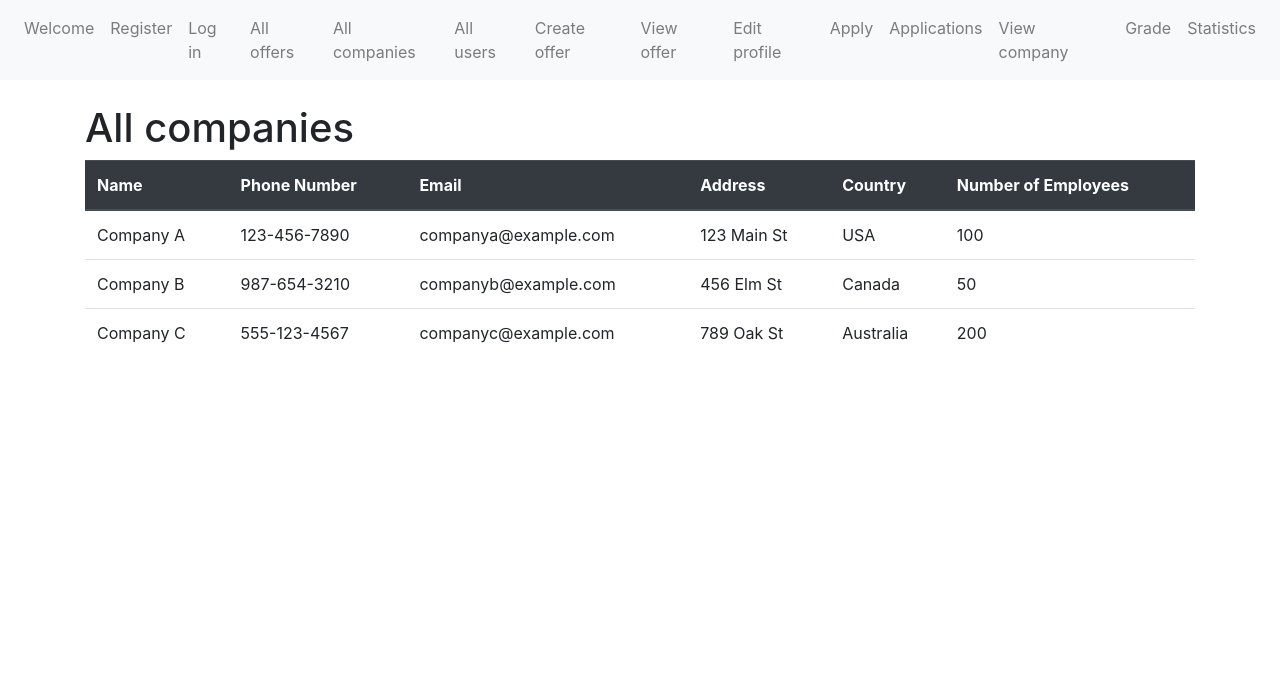
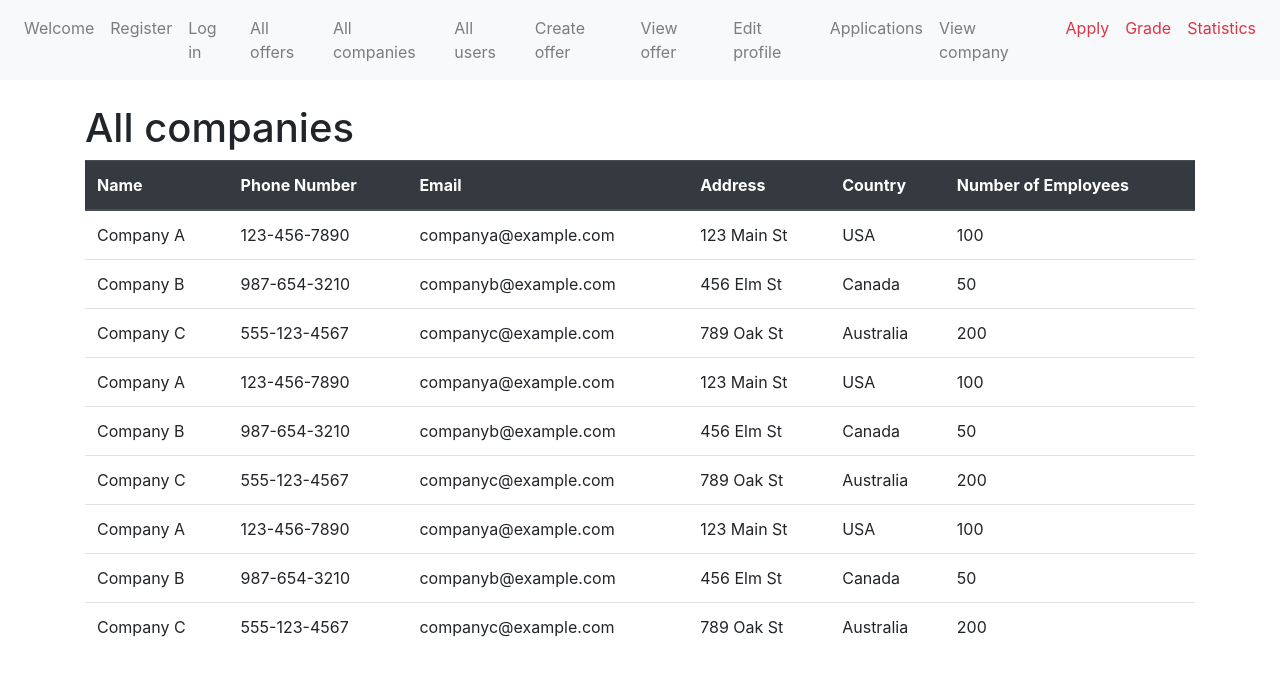
Before and after one commit to kasap-ot/NBP-project, a PHP site: page /companies.php in a window 1280 px wide. Shown: the top 676 px of the page. Run offline with PHP 8.4, Linux system fonts and the light colour scheme.

Commit message:
Add more UIs

```diff
--- a/UIs/companies.php
+++ b/UIs/companies.php
@@ -47,6 +47,54 @@
 					<td>Australia</td>
 					<td>200</td>
 				</tr>
+				<tr>
+					<td>Company A</td>
+					<td>123-456-7890</td>
+					<td>companya@example.com</td>
+					<td>123 Main St</td>
+					<td>USA</td>
+					<td>100</td>
+				</tr>
+				<tr>
+					<td>Company B</td>
+					<td>987-654-3210</td>
+					<td>companyb@example.com</td>
+					<td>456 Elm St</td>
+					<td>Canada</td>
+					<td>50</td>
+				</tr>
+				<tr>
+					<td>Company C</td>
+					<td>555-123-4567</td>
+					<td>companyc@example.com</td>
+					<td>789 Oak St</td>
+					<td>Australia</td>
+					<td>200</td>
+				</tr>
+				<tr>
+					<td>Company A</td>
+					<td>123-456-7890</td>
+					<td>companya@example.com</td>
+					<td>123 Main St</td>
+					<td>USA</td>
+					<td>100</td>
+				</tr>
+				<tr>
+					<td>Company B</td>
+					<td>987-654-3210</td>
+					<td>companyb@example.com</td>
+					<td>456 Elm St</td>
+					<td>Canada</td>
+					<td>50</td>
+				</tr>
+				<tr>
+					<td>Company C</td>
+					<td>555-123-4567</td>
+					<td>companyc@example.com</td>
+					<td>789 Oak St</td>
+					<td>Australia</td>
+					<td>200</td>
+				</tr>
 			</tbody>
 		</table>
 	</div>
--- a/UIs/navbar.php
+++ b/UIs/navbar.php
@@ -18,11 +18,11 @@
     <li class="nav-item"><a class="nav-link" href="create_offer.php">Create offer</a></li>
     <li class="nav-item"><a class="nav-link" href="one_offer.php">View offer</a></li>
     <li class="nav-item"><a class="nav-link" href="edit_profile.php">Edit profile</a></li>
-    <li class="nav-item"><a class="nav-link" href="#">Apply</a></li>
     <li class="nav-item"><a class="nav-link" href="applications.php">Applications</a></li>
     <li class="nav-item"><a class="nav-link" href="one_company.php">View company</a></li>
-    <li class="nav-item"><a class="nav-link" href="#">Grade</a></li>
-    <li class="nav-item"><a class="nav-link" href="statistics.php">Statistics</a></li>
+    <li class="nav-item"><a class="nav-link text-danger" href="#">Apply</a></li>
+    <li class="nav-item"><a class="nav-link text-danger" href="#">Grade</a></li>
+    <li class="nav-item"><a class="nav-link text-danger" href="#">Statistics</a></li>
 
     <!-- Perhaps there will be more pages for statistics? -->
   </ul>
```
Also changed, not shown: UIs/edit_profile.php (+6 -22 lines), UIs/one_company.php (added, +44 -0 lines), UIs/one_offer.php (+14 -14 lines).
